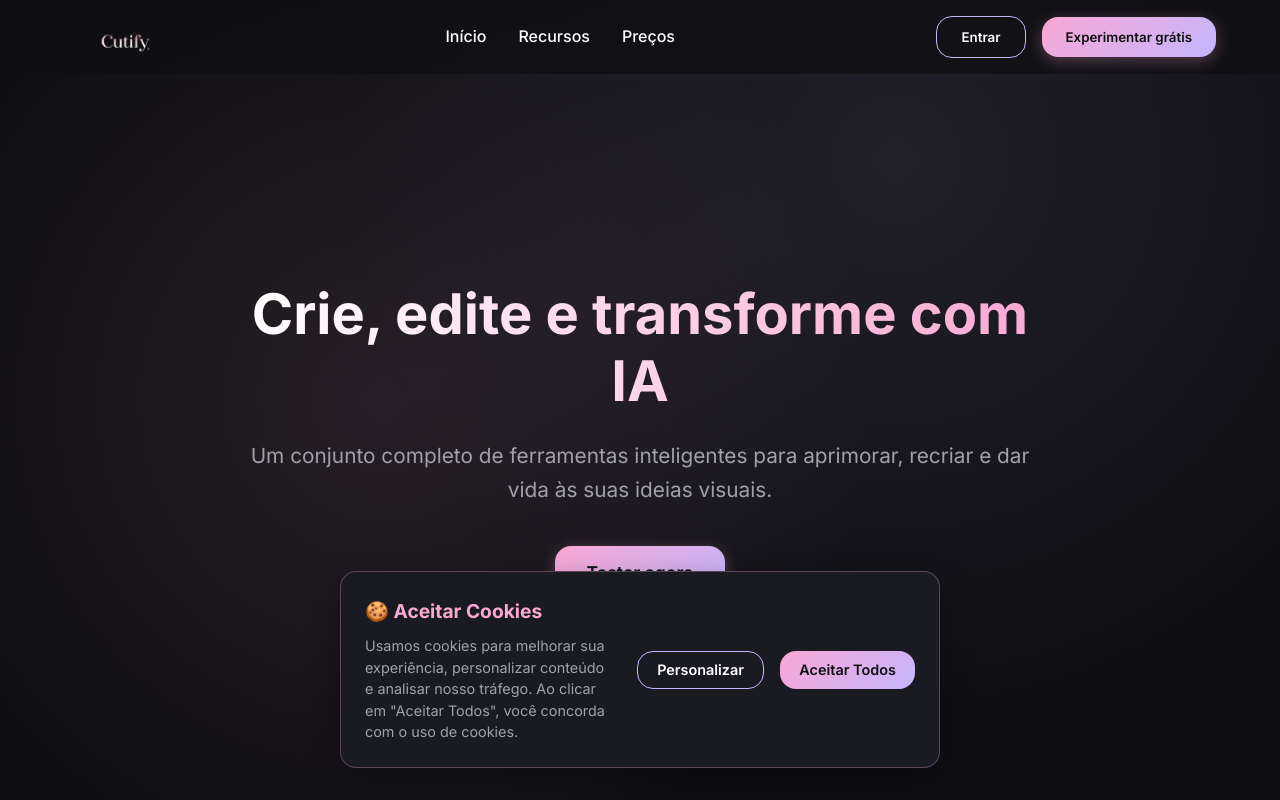
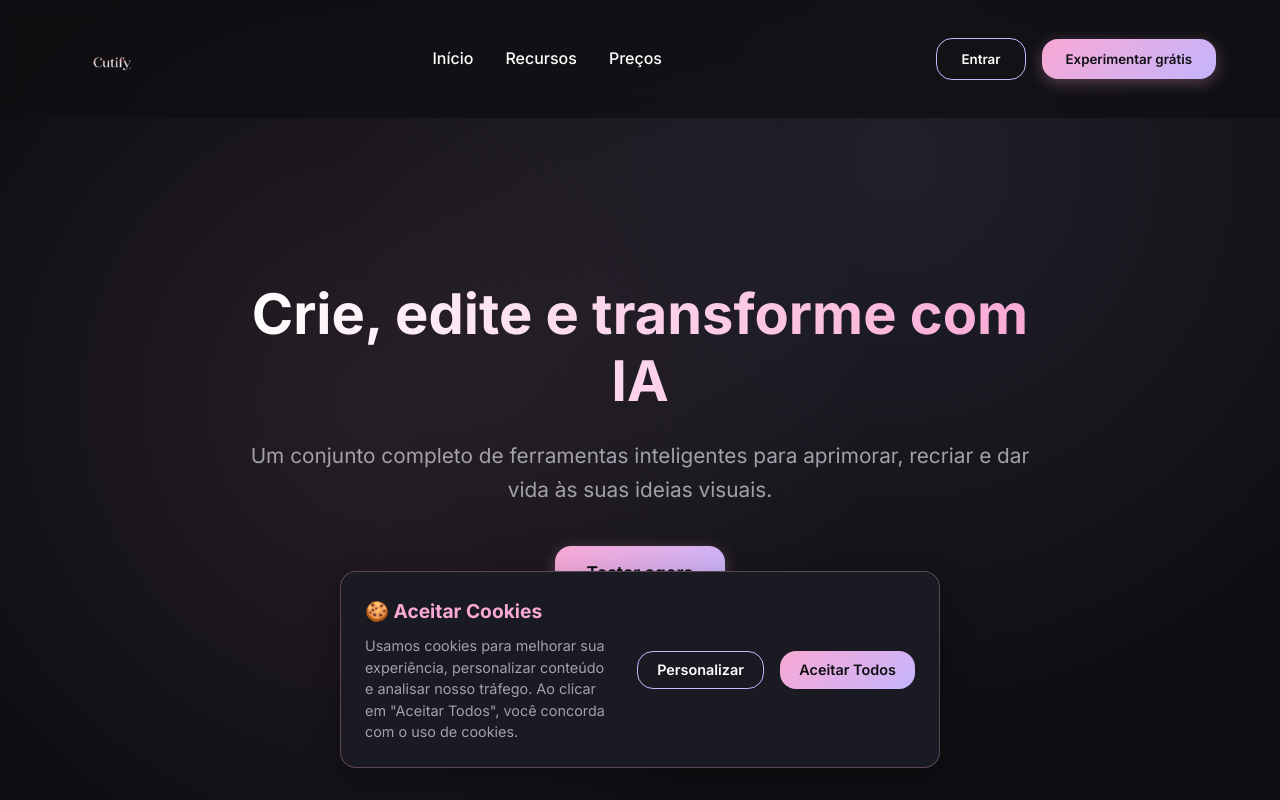
Before and after one commit to devbrunoss/cutifyIA, a plain HTML site: page index.html in a window 1280 px wide. Shown: the top 800 px of the page. Drawn offline with nearby package versions, Linux system fonts and the light colour scheme.

Commit message:
arrumando header

```diff
--- a/index.html
+++ b/index.html
@@ -855,43 +855,6 @@
   object-fit: contain;
   image-rendering: auto;     /* melhora nitidez */
 }
-
-header {
-  padding: 1rem 0;           /* ajusta altura do cabeçalho */
-}
-
-.header-container {
-  align-items: center;       /* centraliza verticalmente */
-}
-
-/* Logo Styles */
-.logo {
-    display: flex;
-    align-items: center;
-    gap: 10px;
-    text-decoration: none;
-    height: 40px; /* Altura fixa para o container da logo */
-}
-
-.logo-img {
-    height: 5000px; /* Altura da imagem - ajuste conforme necessário */
-    width: auto; /* Mantém a proporção */
-    object-fit: contain; /* Garante que a imagem não distorça */
-    max-width: 120px; /* Largura máxima opcional */
-}
-
-/* Se quiser usar apenas a imagem sem o texto */
-.logo-text {
-    font-size: 1.8rem;
-    font-weight: 700;
-    color: var(--accent-pink);
-}
-
-/* Se a logo já tiver o texto incluído, esconda o texto */
-.logo.has-image .logo-text {
-    display: none;
-}
-
     </style>
 </head>
 
```
